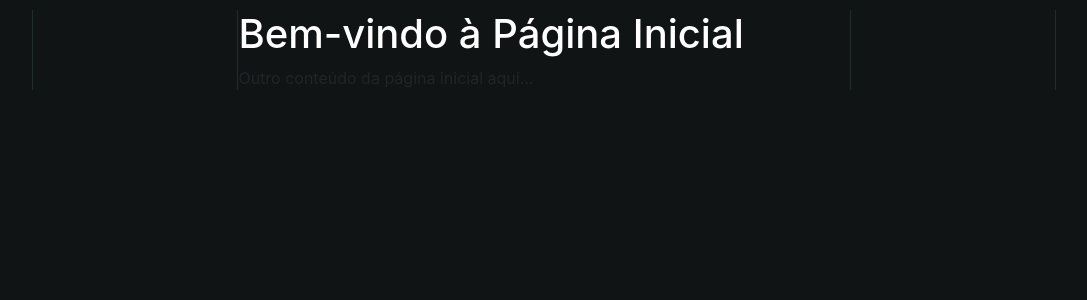
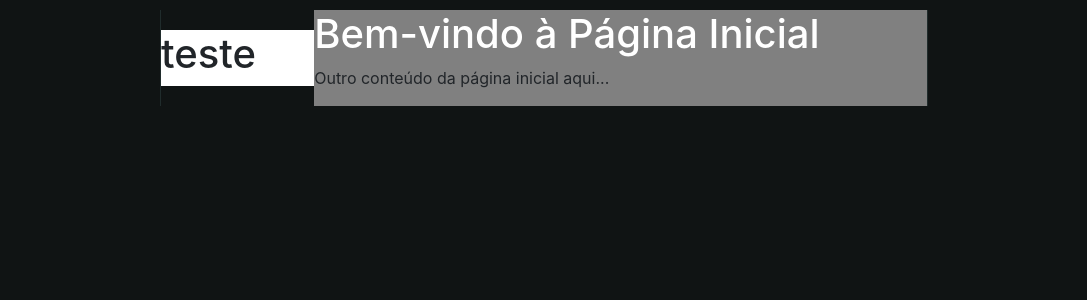
Before and after one commit to CasttCK/julge_me, a Flask app: page / in a window 1280 px wide. Shown: the part 90-390 px from the top of the page, without its empty margins (96-1183 px from the left). Run offline with Flask 3, Linux system fonts and the light colour scheme; some libraries are stand-ins or nearby versions.

Commit message:
Update home.html

```diff
--- a/templates/home.html
+++ b/templates/home.html
@@ -3,27 +3,34 @@
 {% block content %}
     <div id="main_container">
         <div id="topics">
-            <div id="card">
-                <h1 style="color: white">Bem-vindo à Página Inicial</h1>
-                <p>Outro conteúdo da página inicial aqui...</p>
-            </div>
+            <h1>teste</h1>
+        </div>
+        <div id="card">
+            <h1 style="color: white">Bem-vindo à Página Inicial</h1>
+            <p>Outro conteúdo da página inicial aqui...</p>
         </div>
     </div>
 
     <style>
         #main_container {
-            width: 80%;
-            border-left: 1px solid #202c2c;
-            border-right: 1px solid #202c2c;
-            margin-left: 10%;
-            margin-top: 10px
-        }
-
-        #topics {
             width: 60%;
             border-left: 1px solid #202c2c;
             border-right: 1px solid #202c2c;
             margin-left: 20%;
+            margin-top: 10px;
+            display: flex;
+            justify-content: center;
+            align-items: center;
+        }
+
+        #topics {
+            width: 20%;
+            background-color: white;
+        }
+
+        #card {
+            width: 80%;
+            background-color: grey;
         }
     </style>
 {% endblock %}
```
